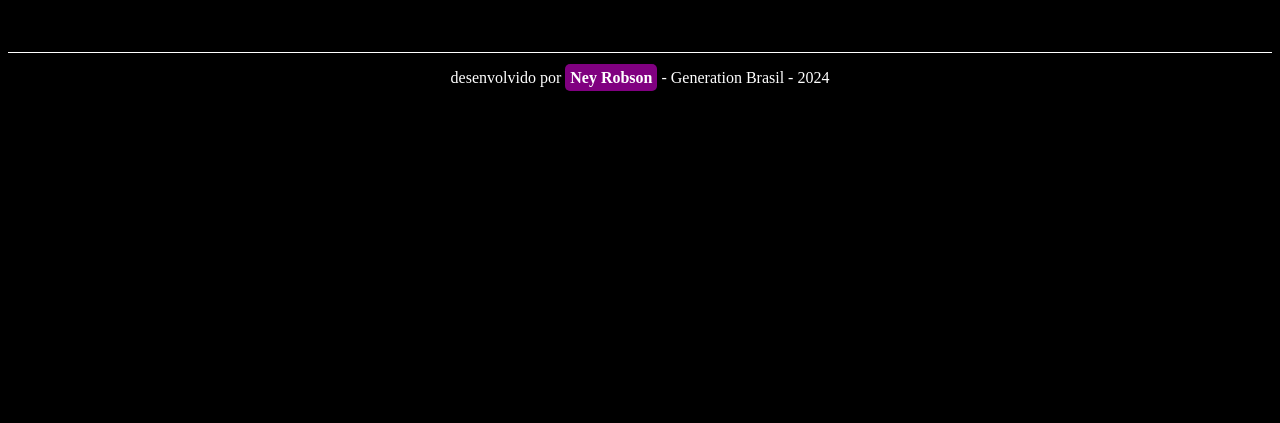
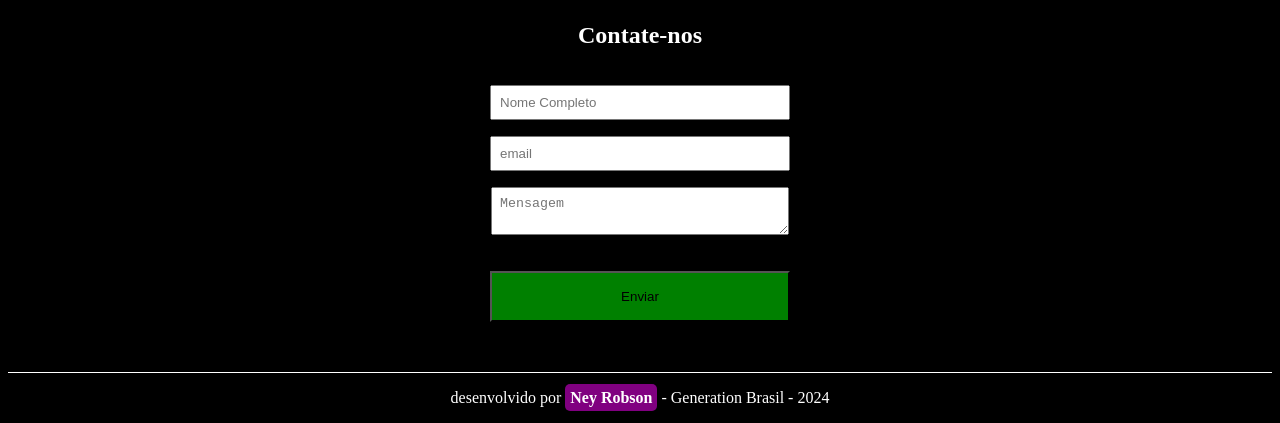
Before and after one commit to neyrjunior/fundamentosHTML, a plain HTML site: page index2.html in a window 1280 px wide. Shown: the part 734-1157 px from the top of the page. Before the commit the page ends 837 px from the top, so only its background shows below. Drawn offline with Linux system fonts and the light colour scheme.

Commit message:
introduzindo arquivos js

```diff
--- a/index2.html
+++ b/index2.html
@@ -1,11 +1,13 @@
 <!DOCTYPE html>
 <html lang="pt-br">
+
 <head>
     <meta charset="UTF-8">
     <meta name="viewport" content="width=device-width, initial-scale=1.0">
     <title>Rio | Imagens</title>
     <link rel="stylesheet" href="style.css">
 </head>
+
 <body>
     <header>
         <h1>A cidade maravilhosa</h1>
@@ -13,11 +15,24 @@
     </header>
     <main>
         <h3>As maravilhas da cidade maravilhosa</h3>
-        <img src="https://adesivo.com.br/cdn/shop/products/painel-fotografico-paisagens-rio-de-janeiro-n012191-580647_750x.jpg?v=1643334164" alt="Só o basico do Rio">
+        <img src="https://adesivo.com.br/cdn/shop/products/painel-fotografico-paisagens-rio-de-janeiro-n012191-580647_750x.jpg?v=1643334164"
+            alt="Só o basico do Rio">
+        <div class="tabela">
+            <div><h2>Contate-nos</h2></div>
+            <div class="atributos">
+                <input id="nome" type="text" onkeyup='validaNome()' placeholder="Nome Completo">
+                <input id="email" type="email" onkeyup='validaEmail()' placeholder="email">
+                <textarea name="texto" id="texto" maxlength="200" placeholder="Mensagem"></textarea>
+                <button id="enviar" onclick="enviar()">Enviar</button>
+            </div>
+        </div>
     </main>
     <footer>
-        <p>desenvolvido por <a href="https://github.com/neyrjunior" alt="GitHub do melhor dev do mundo">Ney Robson</a> - Generation Brasil - 2024</p>
+        <p>desenvolvido por <a href="https://github.com/neyrjunior" alt="GitHub do melhor dev do mundo">Ney Robson</a> -
+            Generation Brasil - 2024</p>
     </footer>
 
+    <script src="script.js"></script>
 </body>
+
 </html>
--- /dev/null
+++ b/script.js
@@ -0,0 +1,35 @@
+let nome = document.getElementById("nome");
+let nomeOk = false;
+let email = document.querySelector("#email");
+let emailOk = false;
+let mensagem = document.querySelector("#texto");
+let botao = document.querySelector("#enviar")
+
+
+
+
+
+
+function validaNome() {
+    if (nome.value.length < 3) {
+        nome.style.borderColor = "red";
+    } else {
+        nome.style.borderColor = "lightgreen";
+        nomeOk = true;
+    }
+}
+function validaEmail() {
+    if (email.value.indexOf("@") && email.value.indexOf(".") == -1) {
+        email.style.borderColor = "red";
+    } else {
+        email.style.borderColor = "lightgreen";
+        emailOk = true;
+    }
+}
+function enviar(){
+    if ((nomeOk == true) && (emailOk == true)){
+        alert("mensagem enviada!");
+    }else {
+        alert("preencha corretamente todos os campos")
+    }
+}
--- a/style.css
+++ b/style.css
@@ -53,3 +53,26 @@ footer{
 img {
     width: 90vh;
 }
+.tabela {
+    display: block;
+}
+.atributos {
+    margin: auto;
+    width: 300px;
+
+    button, input, textarea {
+        width: 280px;
+        padding: 8px;
+        margin-top: 16px;
+        cursor: pointer;
+        outline: none;
+
+    }
+    button {
+        background-color: green;
+        margin-top: 32px;
+        padding: 16px;
+        width: 300px;
+
+    }
+}
```
Also changed, not shown: index.html (+1 -0 lines).
